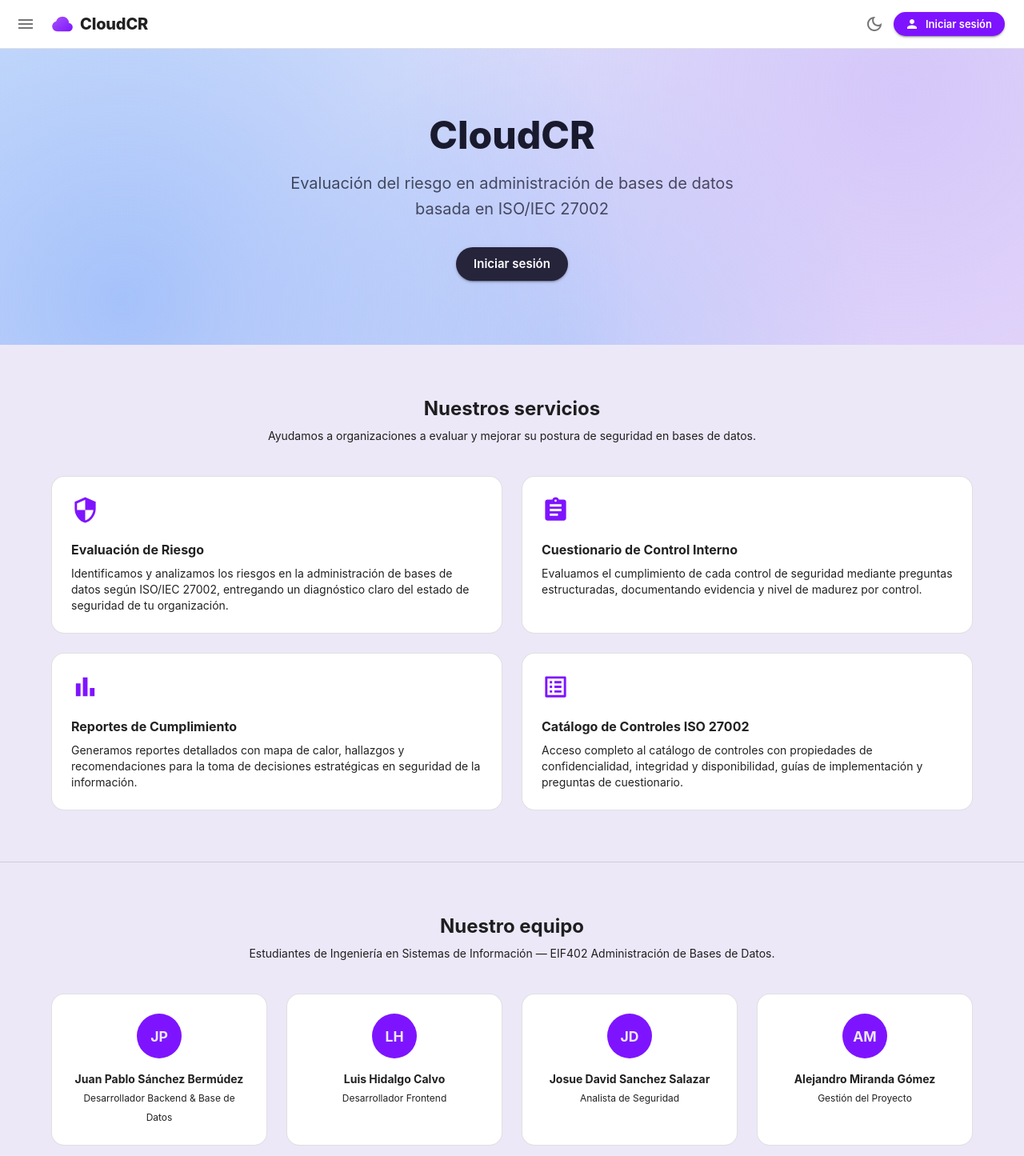
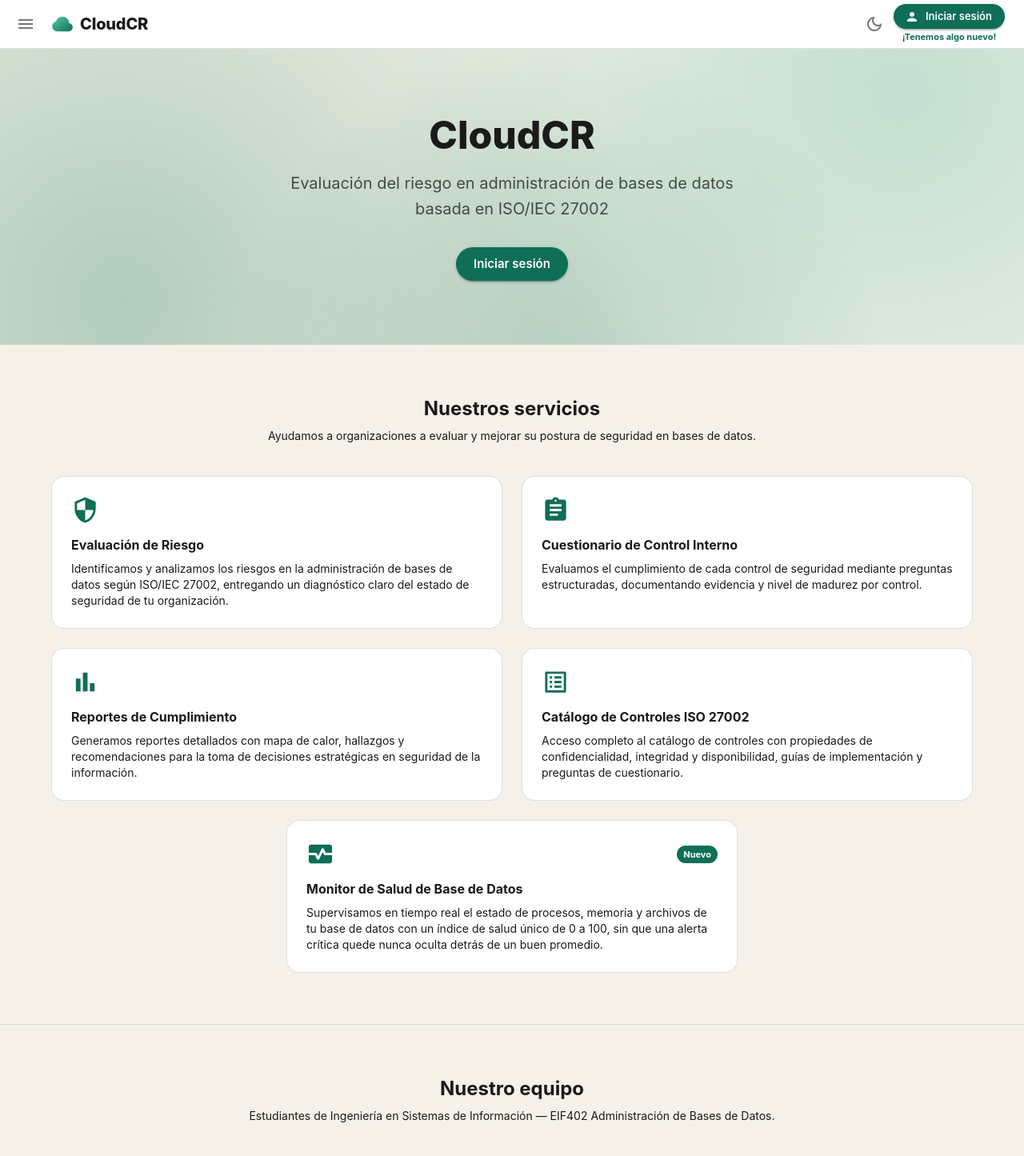
Before and after one commit to AlejandroMirandaGomez/cloudcr, a React (Vite) app in the folder frontend/: page / in a window 1280 px wide. Shown: the top 1445 px of the page at 80% size. Built offline with nearby package versions, Linux system fonts and the light colour scheme; no server answers.

Commit message:
Changes colors

```diff
--- a/frontend/index.html
+++ b/frontend/index.html
@@ -2,7 +2,7 @@
 <html lang="en">
   <head>
     <meta charset="UTF-8" />
-    <link rel="icon" type="image/svg+xml" href="/favicon.svg" />
+    <link rel="icon" type="image/svg+xml" href="/favicon.svg?v=teal" />
     <meta name="viewport" content="width=device-width, initial-scale=1.0" />
     <title>CloudCR</title>
   </head>
--- a/frontend/src/app/theme.js
+++ b/frontend/src/app/theme.js
@@ -1,8 +1,9 @@
 import { createTheme } from '@mui/material/styles';
 
 /**
- * Tema por modo. Mismo lenguaje visual (morado/azul, botones pildora); el modo
- * oscuro usa carbones tenidos de violeta, nunca negro puro.
+ * Tema por modo. Paleta acento teal: el tono cambia de intensidad segun el
+ * modo (oscuro en claro, brillante en oscuro) para mantener contraste contra
+ * el fondo, nunca cambia de matiz. Botones pildora en ambos modos.
  */
 export function buildTheme(mode) {
   const dark = mode === 'dark';
@@ -11,20 +12,23 @@ export function buildTheme(mode) {
     palette: {
       mode,
       primary: {
-        main: dark ? '#a76bff' : '#7e14ff',
-        light: '#c49bff',
-        dark: '#5b0db8',
-        contrastText: '#ffffff',
+        main: dark ? '#5dcaa5' : '#0f6e56',
+        light: dark ? '#8fe0c4' : '#3d9c82',
+        dark: dark ? '#3d9b7c' : '#0a4f3d',
+        contrastText: dark ? '#0b2a22' : '#ffffff',
       },
       secondary: {
-        main: '#47bfff',
-        light: '#7dd4ff',
-        dark: '#0090cc',
-        contrastText: dark ? '#0d1117' : '#ffffff',
+        main: dark ? '#4fd1c5' : '#2ba98a',
+        light: dark ? '#84e3da' : '#5fc7ac',
+        dark: dark ? '#2e9e93' : '#1d7a63',
+        contrastText: dark ? '#0b2a22' : '#ffffff',
       },
       background: dark
-        ? { default: '#161422', paper: '#1e1b2e' }
-        : { default: '#ece8f7', paper: '#ffffff' },
+        ? { default: '#121212', paper: '#242424' }
+        : { default: '#f5f1e8', paper: '#ffffff' },
+      text: dark
+        ? { primary: '#f0ede6', secondary: 'rgba(240,237,230,0.7)' }
+        : { primary: '#1a1a1a', secondary: 'rgba(26,26,26,0.6)' },
     },
     shape: { borderRadius: 8 },
     typography: {
--- a/frontend/src/common/components/basic-table/Table.jsx
+++ b/frontend/src/common/components/basic-table/Table.jsx
@@ -21,17 +21,17 @@ import { readColumnVisibility, writeColumnVisibility } from '../../lib/storage.j
 
 const SUPERFICIES = {
     light: {
-        SURFACE: '#faf8ff',
-        SURFACE_SHADOW: '0 2px 8px rgba(100, 108, 130, 0.10)',
+        SURFACE: '#faf8f2',
+        SURFACE_SHADOW: '0 2px 8px rgba(60, 60, 55, 0.10)',
         PAPER: '#ffffff',
         DIVIDER: 'rgba(0, 0, 0, 0.12)',
         ROW_HOVER: 'rgba(0, 0, 0, 0.04)',
         ROW_STRIPE: 'rgba(0, 0, 0, 0.015)',
     },
     dark: {
-        SURFACE: '#1e1b2e',
+        SURFACE: '#1a1a1a',
         SURFACE_SHADOW: '0 2px 8px rgba(0, 0, 0, 0.35)',
-        PAPER: '#242038',
+        PAPER: '#242424',
         DIVIDER: 'rgba(255, 255, 255, 0.12)',
         ROW_HOVER: 'rgba(255, 255, 255, 0.06)',
         ROW_STRIPE: 'rgba(255, 255, 255, 0.02)',
--- a/frontend/src/common/components/sidebar/Sidebar.jsx
+++ b/frontend/src/common/components/sidebar/Sidebar.jsx
@@ -1,7 +1,7 @@
 import { useState } from 'react';
 import { useNavigate, useLocation } from 'react-router-dom';
 import {
-  Box, Collapse, Drawer, IconButton, List, ListItemButton,
+  Box, Chip, Collapse, Drawer, IconButton, List, ListItemButton,
   ListItemIcon, ListItemText, Tooltip, Typography, Divider,
 } from '@mui/material';
 import CloseIcon from '@mui/icons-material/Close';
@@ -44,12 +44,20 @@ const NAV_ITEMS = [
   {
     label: 'Monitor de bases de datos',
     icon: <MonitorHeartIcon />,
+    path: '/#servicios',
+    show: (session) => session?.rol !== 'evaluador',
+    nuevo: true,
+  },
+  {
+    label: 'Monitor de bases de datos',
+    icon: <MonitorHeartIcon />,
     children: [
       {
         label: 'Monitor de salud',
         icon: <MonitorHeartIcon />,
         path: '/monitor',
         show: (session) => session?.rol === 'evaluador',
+        nuevo: true,
       },
     ],
   },
@@ -107,7 +115,7 @@ function DrawerContent({ onClose }) {
 
       <List dense sx={{ px: 1, pt: 1, flex: 1, overflowY: 'auto' }}>
         {NAV_ITEMS.map((item, index) => {
-          const { label, icon, path, children } = item;
+          const { label, icon, path, children, nuevo } = item;
 
           if (children) {
             const visibleChildren = children.filter((child) => child.show(session));
@@ -153,6 +161,14 @@ function DrawerContent({ onClose }) {
                           primary={child.label}
                           slotProps={{ primary: { fontSize: '0.875rem', noWrap: true } }}
                         />
+                        {child.nuevo && (
+                          <Chip
+                            label="Nuevo"
+                            size="small"
+                            color="primary"
+                            sx={{ height: 20, fontSize: '0.6875rem', fontWeight: 700, ml: 1 }}
+                          />
+                        )}
                       </ListItemButton>
                     ))}
                   </List>
@@ -163,22 +179,31 @@ function DrawerContent({ onClose }) {
 
           if (!item.show(session)) return null;
 
-          return (
-            <Box key={path}>
+          const esEnlaceAncla = path.includes('#');
+          const seleccionado = !esEnlaceAncla && location.pathname === path;
+
+          const boton = (
             <ListItemButton
-                selected={location.pathname === path}
+              selected={seleccionado}
               onClick={() => handleNav(path)}
               sx={{ borderRadius: 1, mb: 0.5, px: 1.5 }}
             >
-                <ListItemIcon
-                  sx={{ minWidth: 36, color: location.pathname === path ? 'primary.main' : 'inherit' }}
-                >
+              <ListItemIcon sx={{ minWidth: 36, color: seleccionado ? 'primary.main' : 'inherit' }}>
                 {icon}
               </ListItemIcon>
               <ListItemText primary={label} slotProps={{ primary: { fontSize: '0.875rem', noWrap: true } }} />
+              {nuevo && (
+                <Chip
+                  label="Nuevo"
+                  size="small"
+                  color="primary"
+                  sx={{ height: 20, fontSize: '0.6875rem', fontWeight: 700, ml: 1 }}
+                />
+              )}
             </ListItemButton>
-            </Box>
           );
+
+          return <Box key={path}>{boton}</Box>;
         })}
       </List>
 
--- a/frontend/src/common/components/topbar/TopBar.jsx
+++ b/frontend/src/common/components/topbar/TopBar.jsx
@@ -1,6 +1,6 @@
 import { Link as RouterLink, useNavigate } from 'react-router-dom';
 import {
-  AppBar, Box, Button, IconButton, Toolbar, Tooltip, Typography,
+  AppBar, Box, Button, IconButton, Link, Toolbar, Tooltip, Typography,
 } from '@mui/material';
 import MenuIcon from '@mui/icons-material/Menu';
 import PersonIcon from '@mui/icons-material/Person';
@@ -118,6 +118,7 @@ export default function TopBar({ onMenuClick }) {
               </Button>
             </>
           ) : (
+            <Box sx={{ display: 'flex', flexDirection: 'column', alignItems: 'center', gap: 0.25 }}>
               <Button
                 variant="contained"
                 size="small"
@@ -132,6 +133,21 @@ export default function TopBar({ onMenuClick }) {
               >
                 Iniciar sesión
               </Button>
+              <Link
+                component="button"
+                type="button"
+                onClick={() => navigate('/#servicios')}
+                underline="hover"
+                sx={{
+                  fontSize: '0.6875rem',
+                  fontWeight: 700,
+                  whiteSpace: 'nowrap',
+                  display: { xs: 'none', sm: 'block' },
+                }}
+              >
+                  ¡Tenemos algo nuevo!
+              </Link>
+            </Box>
           )}
         </Box>
       </Toolbar>
--- a/frontend/src/common/styles/hero.js
+++ b/frontend/src/common/styles/hero.js
@@ -1,6 +1,6 @@
 /**
- * Fondo tipo hero por modo: degradado azul→lavanda con círculos suaves en
- * claro; violetas profundos sobre carbón en oscuro. Incluye el color de texto
+ * Fondo tipo hero por modo: degradado teal con círculos suaves sobre crema en
+ * claro; teal profundo sobre carbón en oscuro. Incluye el color de texto
  * adecuado para cada fondo.
  */
 export function heroSx(mode) {
@@ -8,24 +8,24 @@ export function heroSx(mode) {
     return {
       position: 'relative',
       overflow: 'hidden',
-      color: '#ece8f7',
+      color: '#f0ede6',
       background: `
-        radial-gradient(circle at 12% 85%, rgba(90, 110, 220, 0.35) 0%, transparent 55%),
-        radial-gradient(circle at 88% 15%, rgba(150, 100, 230, 0.3) 0%, transparent 55%),
-        radial-gradient(circle at 55% 105%, rgba(90, 140, 220, 0.25) 0%, transparent 50%),
-        linear-gradient(135deg, #211d38 0%, #251c3d 100%)
+        radial-gradient(circle at 12% 85%, rgba(93, 202, 165, 0.3) 0%, transparent 55%),
+        radial-gradient(circle at 88% 15%, rgba(79, 209, 197, 0.25) 0%, transparent 55%),
+        radial-gradient(circle at 55% 105%, rgba(93, 202, 165, 0.2) 0%, transparent 50%),
+        linear-gradient(135deg, #16221d 0%, #14201f 100%)
       `,
     };
   }
   return {
     position: 'relative',
     overflow: 'hidden',
-    color: '#1a1a2e',
+    color: '#1a1a1a',
     background: `
-      radial-gradient(circle at 12% 85%, rgba(122, 168, 250, 0.55) 0%, transparent 55%),
-      radial-gradient(circle at 88% 15%, rgba(200, 176, 250, 0.5) 0%, transparent 55%),
-      radial-gradient(circle at 55% 105%, rgba(150, 190, 250, 0.45) 0%, transparent 50%),
-      linear-gradient(135deg, #d6e4fb 0%, #e7dcf9 100%)
+      radial-gradient(circle at 12% 85%, rgba(15, 110, 86, 0.28) 0%, transparent 55%),
+      radial-gradient(circle at 88% 15%, rgba(43, 169, 138, 0.24) 0%, transparent 55%),
+      radial-gradient(circle at 55% 105%, rgba(15, 110, 86, 0.2) 0%, transparent 50%),
+      linear-gradient(135deg, #eef0e2 0%, #f5f1e8 100%)
     `,
   };
 }
--- a/frontend/src/modules/control-list/pages/ControlListPage.jsx
+++ b/frontend/src/modules/control-list/pages/ControlListPage.jsx
@@ -20,8 +20,8 @@ function CIDChip({ value }) {
       sx={(t) => ({
         ...CHIP_SX,
         ...(isPrimario && {
-          color: t.palette.mode === 'dark' ? '#8ec9ff' : '#0d47a1',
-          borderColor: t.palette.mode === 'dark' ? 'rgba(142,201,255,0.6)' : '#0d47a1',
+          color: t.palette.primary.main,
+          borderColor: t.palette.primary.main,
         }),
       })}
     />
--- a/frontend/src/modules/home/pages/HomePage.jsx
+++ b/frontend/src/modules/home/pages/HomePage.jsx
@@ -1,6 +1,7 @@
-import { useNavigate } from 'react-router-dom';
+import { useEffect } from 'react';
+import { useLocation, useNavigate } from 'react-router-dom';
 import {
-  Avatar, Box, Button, Container, Divider,
+  Avatar, Box, Button, Chip, Container, Divider,
   Paper, Stack, Typography,
 } from '@mui/material';
 import { useTheme } from '@mui/material/styles';
@@ -8,6 +9,7 @@ import SecurityIcon from '@mui/icons-material/Security';
 import AssignmentIcon from '@mui/icons-material/Assignment';
 import BarChartIcon from '@mui/icons-material/BarChart';
 import ListAltIcon from '@mui/icons-material/ListAlt';
+import MonitorHeartIcon from '@mui/icons-material/MonitorHeart';
 import { useAuth } from '../../../common/context/AuthContext.jsx';
 import { heroSx } from '../../../common/styles/hero.js';
 
@@ -32,6 +34,12 @@ const SERVICIOS = [
     titulo: 'Catálogo de Controles ISO 27002',
     descripcion: 'Acceso completo al catálogo de controles con propiedades de confidencialidad, integridad y disponibilidad, guías de implementación y preguntas de cuestionario.',
   },
+  {
+    icon: <MonitorHeartIcon fontSize="large" color="primary" />,
+    titulo: 'Monitor de Salud de Base de Datos',
+    descripcion: 'Supervisamos en tiempo real el estado de procesos, memoria y archivos de tu base de datos con un índice de salud único de 0 a 100, sin que una alerta crítica quede nunca oculta detrás de un buen promedio.',
+    nuevo: true,
+  },
 ];
 
 const EQUIPO = [
@@ -52,8 +60,21 @@ function iniciales(nombre) {
 
 export default function HomePage() {
   const navigate = useNavigate();
+  const location = useLocation();
   const theme = useTheme();
   const { session } = useAuth();
+
+  useEffect(() => {
+    if (location.hash !== '#servicios') return;
+    // El sidebar dispara esta navegacion al cerrarse: el Drawer de MUI
+    // bloquea el scroll del body mientras se anima el cierre, asi que hay
+    // que esperar a que termine antes de hacer el scrollIntoView o la
+    // animacion del drawer lo cancela.
+    const id = setTimeout(() => {
+      document.getElementById('servicios')?.scrollIntoView({ behavior: 'smooth' });
+    }, 350);
+    return () => clearTimeout(id);
+  }, [location.hash]);
 
   return (
     <Box>
@@ -81,11 +102,7 @@ export default function HomePage() {
             variant="contained"
             size="large"
             onClick={() => navigate('/login')}
-            sx={{
-              position: 'relative',
-              bgcolor: '#26243a',
-              '&:hover': { bgcolor: '#14142b' },
-            }}
+            sx={{ position: 'relative' }}
           >
             Iniciar sesión
           </Button>
@@ -93,7 +110,7 @@ export default function HomePage() {
       </Box>
 
       {/* Servicios */}
-      <Container maxWidth="lg" sx={{ py: { xs: 6, md: 8 } }}>
+      <Container id="servicios" maxWidth="lg" sx={{ py: { xs: 6, md: 8 }, scrollMarginTop: 72 }}>
         <Typography variant="h5" sx={{ fontWeight: 700, mb: 1, textAlign: 'center' }}>
           Nuestros servicios
         </Typography>
@@ -101,9 +118,33 @@ export default function HomePage() {
           Ayudamos a organizaciones a evaluar y mejorar su postura de seguridad en bases de datos.
         </Typography>
         <Box sx={{ display: 'grid', gap: 3, gridTemplateColumns: { xs: '1fr', sm: 'repeat(2, 1fr)' } }}>
-          {SERVICIOS.map(({ icon, titulo, descripcion }) => (
-            <Paper key={titulo} variant="outlined" sx={{ p: 3, borderRadius: 2 }}>
-              <Box sx={{ mb: 1.5 }}>{icon}</Box>
+          {SERVICIOS.map(({ icon, titulo, descripcion, nuevo }, index) => {
+            const esImpar = index === SERVICIOS.length - 1 && SERVICIOS.length % 2 !== 0;
+            return (
+              <Paper
+                key={titulo}
+                variant="outlined"
+                sx={{
+                  p: 3,
+                  borderRadius: 2,
+                  ...(esImpar && {
+                    gridColumn: { sm: '1 / -1' },
+                    maxWidth: { sm: 'calc(50% - 12px)' },
+                    mx: { sm: 'auto' },
+                  }),
+                }}
+              >
+                <Stack direction="row" sx={{ alignItems: 'center', justifyContent: 'space-between', mb: 1.5 }}>
+                  {icon}
+                  {nuevo && (
+                    <Chip
+                      label="Nuevo"
+                      size="small"
+                      color="primary"
+                      sx={{ height: 22, fontSize: '0.6875rem', fontWeight: 700 }}
+                    />
+                  )}
+                </Stack>
                 <Typography variant="subtitle1" sx={{ fontWeight: 700, mb: 0.75 }}>
                   {titulo}
                 </Typography>
@@ -111,7 +152,8 @@ export default function HomePage() {
                   {descripcion}
                 </Typography>
               </Paper>
-          ))}
+            );
+          })}
         </Box>
       </Container>
 
```
Also changed, not shown: frontend/public/favicon.svg. Lines whose indentation alone changed are shown as unchanged.
